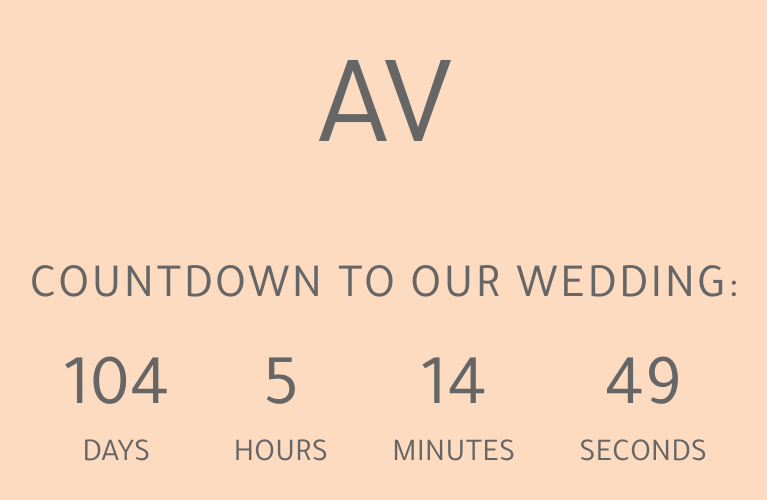
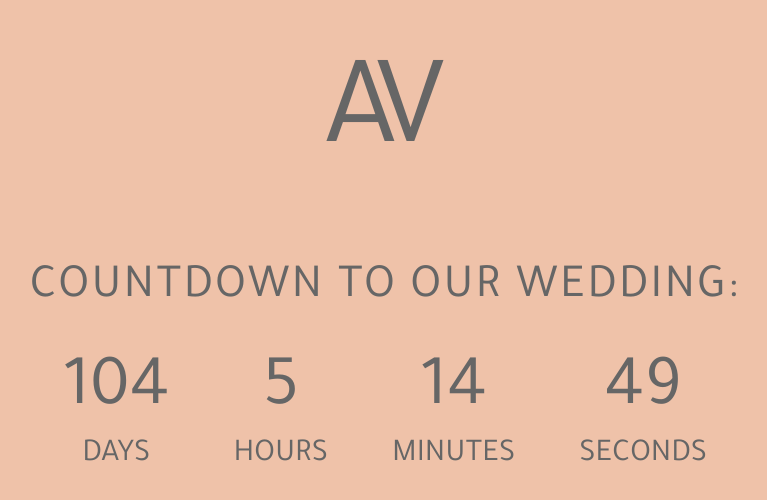
Before and after one commit to LashaLoi/av-invitation, a Next.js app: page / in a window 1280 px wide. Shown: the part 124-624 px from the top of the page, without its empty margins (255-1022 px from the left). Built offline with nearby package versions, Linux system fonts and the light colour scheme.

Commit message:
add title animation

```diff
--- /dev/null
+++ b/lib/components/header/index.module.scss
@@ -0,0 +1,25 @@
+.h1 {
+    margin: 0 24px;
+    font-size: 3em;
+    font-weight: normal;
+    letter-spacing: 0.125rem;
+    text-transform: uppercase;
+}
+
+.heading {
+    display: flex;
+    font-size: 8rem;
+    margin-bottom: 60px;
+}
+
+@media all and (max-width: 768px) {
+    .h1 {
+        font-size: 1.5rem;
+        margin-bottom: 20px;
+    }
+
+    .heading {
+        font-size: 5rem;
+        margin-bottom: 30px;
+    }
+}
--- /dev/null
+++ b/lib/components/header/index.tsx
@@ -0,0 +1,45 @@
+import { memo } from 'react'
+import { animated, useSpring } from 'react-spring'
+import { useMediaQuery } from 'react-responsive'
+
+import { commonSpring } from '@lib/constants'
+
+import styles from './index.module.scss'
+
+function Header({ makeReverse }: { makeReverse: boolean }) {
+    const isMobile = useMediaQuery({
+        query: '(max-width: 768px)',
+    })
+
+    const headingStyles = useSpring({
+        ...commonSpring,
+    })
+    const titleStyles = useSpring({
+        ...commonSpring,
+        delay: 100,
+    })
+
+    const vStyles = useSpring({
+        from: {
+            marginLeft: isMobile ? -10 : -20,
+        },
+        to: {
+            marginLeft: isMobile ? -80 : -120,
+        },
+        reverse: makeReverse,
+    })
+
+    return (
+        <>
+            <animated.div className={styles.heading} style={headingStyles}>
+                <div>A</div>
+                <animated.div style={vStyles}>V</animated.div>
+            </animated.div>
+            <animated.h1 className={styles.h1} style={titleStyles}>
+                Countdown to our wedding:
+            </animated.h1>
+        </>
+    )
+}
+
+export default memo(Header)
--- a/modules/main/constants.ts
+++ b/lib/constants.ts
@@ -1,12 +1,12 @@
 import { config } from 'react-spring'
 
 export const colors = {
-    50: '#FDE3C3',
-    40: '#FCD7BF',
-    30: '#F4DEE2',
-    20: '#F6CE66',
-    10: '#8AAB8C',
-    0: '#D1EAEC',
+    50: '#F0E8E3',
+    40: '#EEB18F',
+    30: '#C7B977',
+    20: '#CADFCF',
+    10: '#FACED2',
+    0: '#B9B2CB',
 }
 
 export const commonSpring = {
--- a/hooks/useTimer.tsx
+++ b/lib/hooks/useTimer/index.tsx
@@ -1,10 +1,11 @@
-import { useEffect, useState, useRef } from 'react'
+import { useEffect, useState } from 'react'
 
 const getTime = () => {
     const countDownDate = new Date(2021, 10, 21).getTime()
+    const now = new Date().getTime()
 
-    const now = new Date().getTime()
     const distance = countDownDate - now
+    if (distance < 0) return null
 
     const days = Math.floor(distance / (1000 * 60 * 60 * 24))
     const hours = Math.floor(
@@ -21,17 +22,14 @@ type ResultValue = {
     hours: number
     minutes: number
     seconds: number
-    prevSeconds: number
 }
 
-export function useTimer(): [ResultValue, boolean] {
+export const useTimer = (): [ResultValue, boolean] => {
     const [date, setDate] = useState(getTime)
     const [isExpired, setIsExpired] = useState(false)
 
-    const secondsRef = useRef<number>(date.seconds)
-
     useEffect(() => {
-        const intervalId = setInterval(function () {
+        const intervalId = setInterval(() => {
             const time = getTime()
 
             if (!time) {
@@ -41,13 +39,11 @@ export function useTimer(): [ResultValue, boolean] {
                 return
             }
 
-            secondsRef.current = date.seconds
-
             setDate(time)
         }, 1000)
 
         return () => clearInterval(intervalId)
     })
 
-    return [{ ...date, prevSeconds: secondsRef.current }, isExpired]
+    return [date, isExpired]
 }
--- a/modules/main/index.module.scss
+++ b/modules/main/index.module.scss
@@ -10,14 +10,6 @@
     justify-content: center;
 
     text-align: center;
-}
-
-.h1 {
-    margin: 0 24px;
-    font-size: 3em;
-    font-weight: normal;
-    letter-spacing: 0.125rem;
-    text-transform: uppercase;
 }
 
 .li {
@@ -36,17 +28,7 @@
     font-size: 4.5rem;
 }
 
-.heading {
-    font-size: 8rem;
-    margin-bottom: 60px;
-}
-
 @media all and (max-width: 768px) {
-    .h1 {
-        font-size: 1.5rem;
-        margin-bottom: 20px;
-    }
-
     .li {
         display: block;
         font-size: 1.125rem;
@@ -56,9 +38,4 @@
     .li .span {
         font-size: 2rem;
     }
-
-    .heading {
-        font-size: 5rem;
-        margin-bottom: 30px;
-    }
 }
--- a/modules/main/index.tsx
+++ b/modules/main/index.tsx
@@ -1,41 +1,33 @@
+import { useMemo } from 'react'
 import { useSpring, animated, config } from 'react-spring'
 
-import { useTimer } from '../../hooks/useTimer'
+import Header from '@components/header'
+import { useTimer } from '@lib/hooks/useTimer'
+import { colors, commonSpring } from '@lib/constants'
 
 import styles from './index.module.scss'
 
-import { colors, commonSpring } from './constants'
-
 export default function Home() {
     const [date] = useTimer()
+    const colorNumber = Math.floor(date.seconds / 10) * 10
 
-    const aStyles = useSpring({
-        backgroundColor: colors[Math.floor(date.seconds / 10) * 10],
+    const containerStyles = useSpring({
+        backgroundColor: colors[colorNumber],
         config: config.molasses,
     })
-
-    const headingStyles = useSpring({
-        ...commonSpring,
-    })
-
-    const titleStyles = useSpring({
-        ...commonSpring,
-        delay: 100,
-    })
-
     const dateStyles = useSpring({
         ...commonSpring,
         delay: 200,
     })
 
+    const makeReverse = useMemo(
+        () => (colorNumber / 10) % 2 === 0,
+        [colorNumber]
+    )
+
     return (
-        <animated.div className={styles.container} style={aStyles}>
-            <animated.div style={headingStyles} className={styles.heading}>
-                AV
-            </animated.div>
-            <animated.h1 className={styles.h1} style={titleStyles}>
-                Countdown to our wedding:
-            </animated.h1>
+        <animated.div className={styles.container} style={containerStyles}>
+            <Header makeReverse={makeReverse} />
             <animated.ul className={styles.ul} style={dateStyles}>
                 <li className={styles.li}>
                     <span className={styles.span}>{date.days}</span>
--- a/package.json
+++ b/package.json
@@ -10,9 +10,10 @@
   "dependencies": {
     "date-fns": "^2.11.1",
     "gray-matter": "^4.0.2",
-    "next": "^11.0.0",
+    "next": "^11.1.2",
     "react": "17.0.2",
     "react-dom": "17.0.2",
+    "react-responsive": "^9.0.0-beta.4",
     "react-spring": "^9.2.4",
     "remark": "^14.0.1",
     "remark-html": "^12.0.0",
```
Also changed, not shown: components/card/index.css (deleted, +0 -34 lines), components/card/index.tsx (deleted, +0 -34 lines), tsconfig.json (+9 -2 lines), next-env.d.ts, 1 other file (tests, documents, lock files or other folders).
